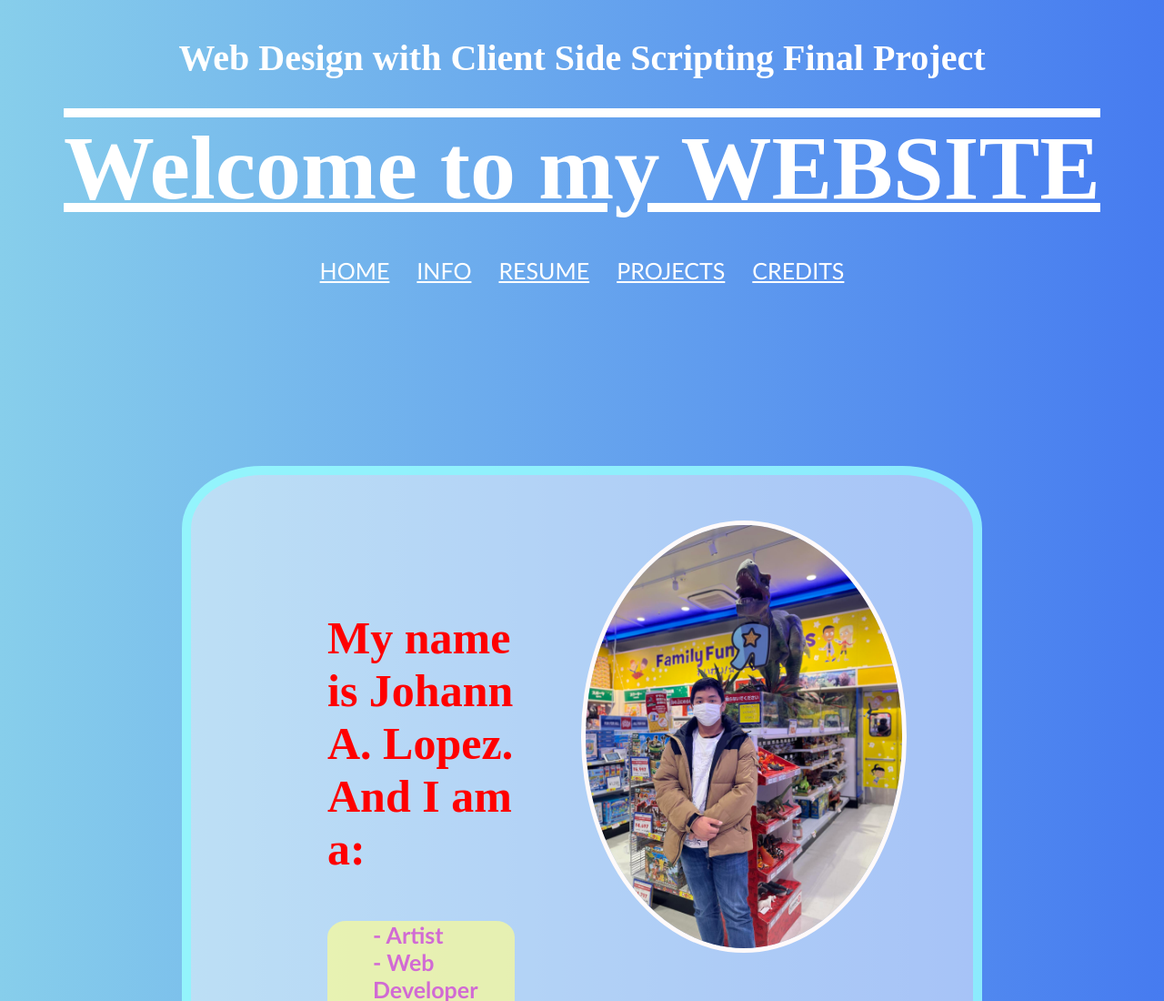
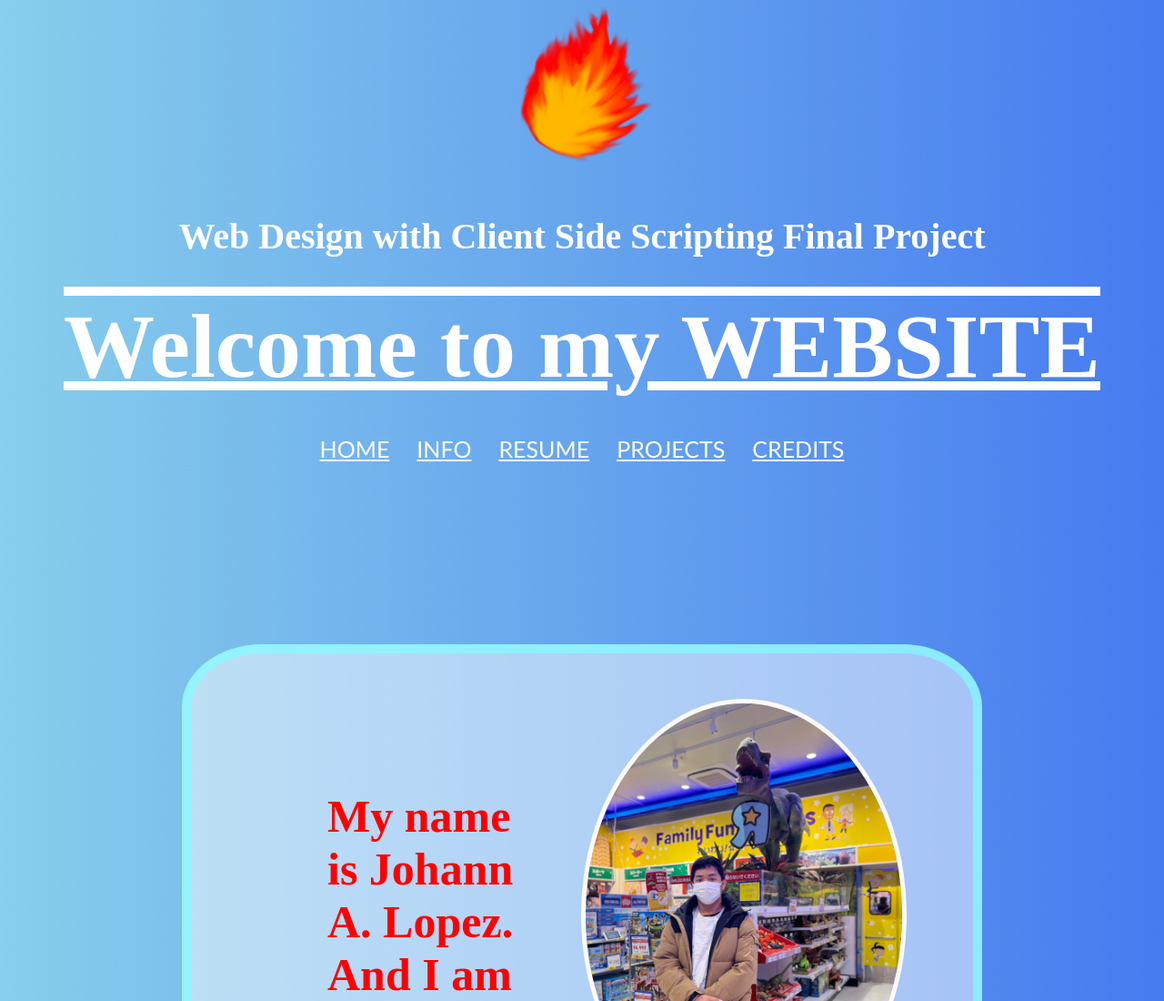
Before and after one commit to johann122004/WD-Finals, a plain HTML site: page index.html in a window 1280 px wide. Shown: the top 1100 px of the page at 91% size. Drawn offline with Linux system fonts and the light colour scheme.

Commit message:
feat(index): add a new logo to the webpage feat(style): resize the image and place it in the center

```diff
--- a/assets/css/style.css
+++ b/assets/css/style.css
@@ -31,6 +31,11 @@ body{
         &:hover{
             background-color: rgb(79, 79, 255);
         }
+    }
+    & img{
+        text-align: center;
+        max-width: 15%;
+        max-height: 15%;
     }
 }
 
--- a/index.html
+++ b/index.html
@@ -7,6 +7,7 @@
     <link rel="stylesheet" href="./assets/css/style.css">
 </head>
 <body>
+    <img src="./assets/img/logo.png" alt="">
     <h3>Web Design with Client Side Scripting Final Project</h3>
     <h1>Welcome to my WEBSITE</h1>
     <a href="./index.html">HOME</a><a href="./pages/info/index.html">INFO</a><a href="./pages/resume/index.html">RESUME</a><a href="./pages/projects/index.html">PROJECTS</a><a href="./pages/thanks/">CREDITS</a>
```
